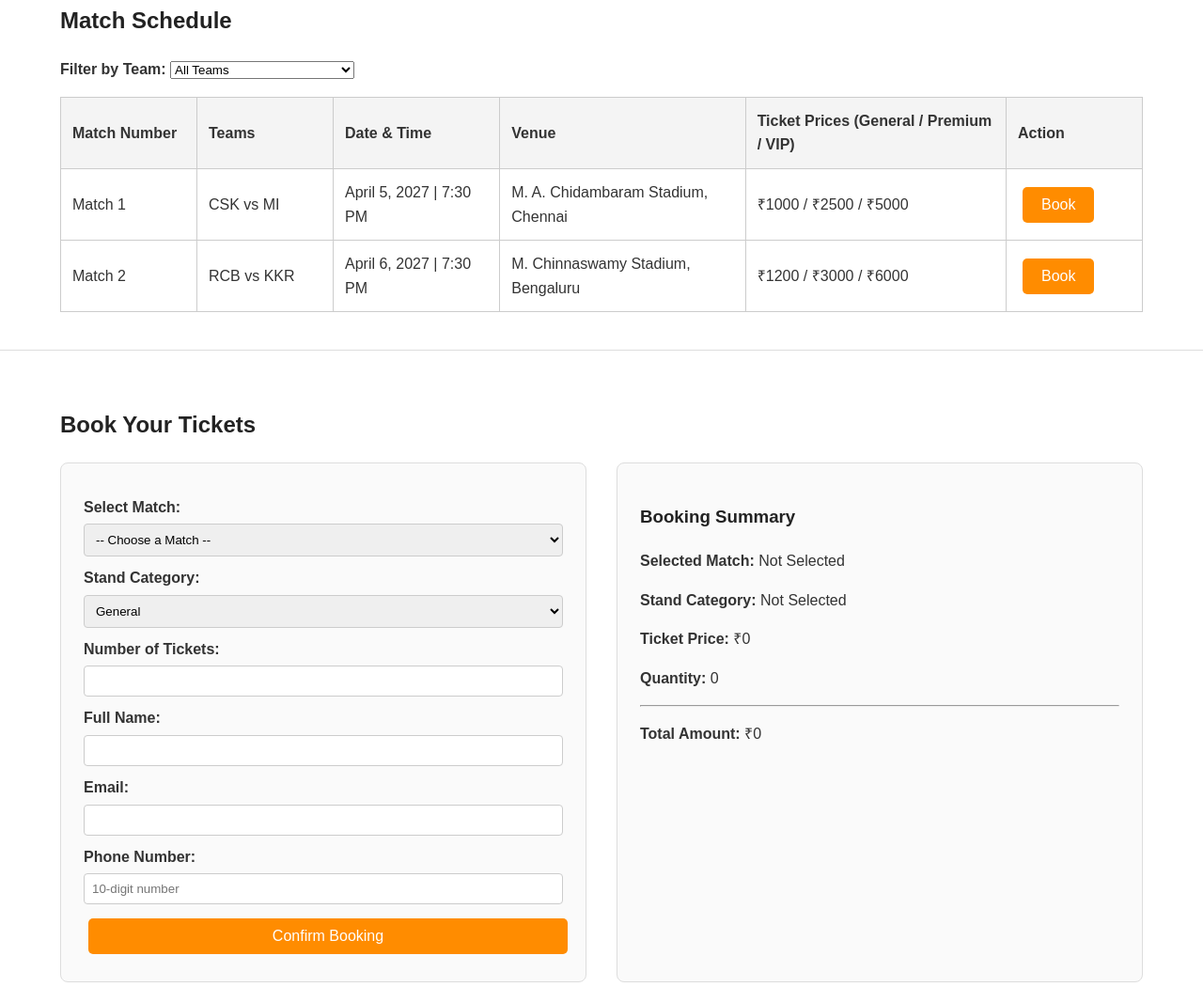
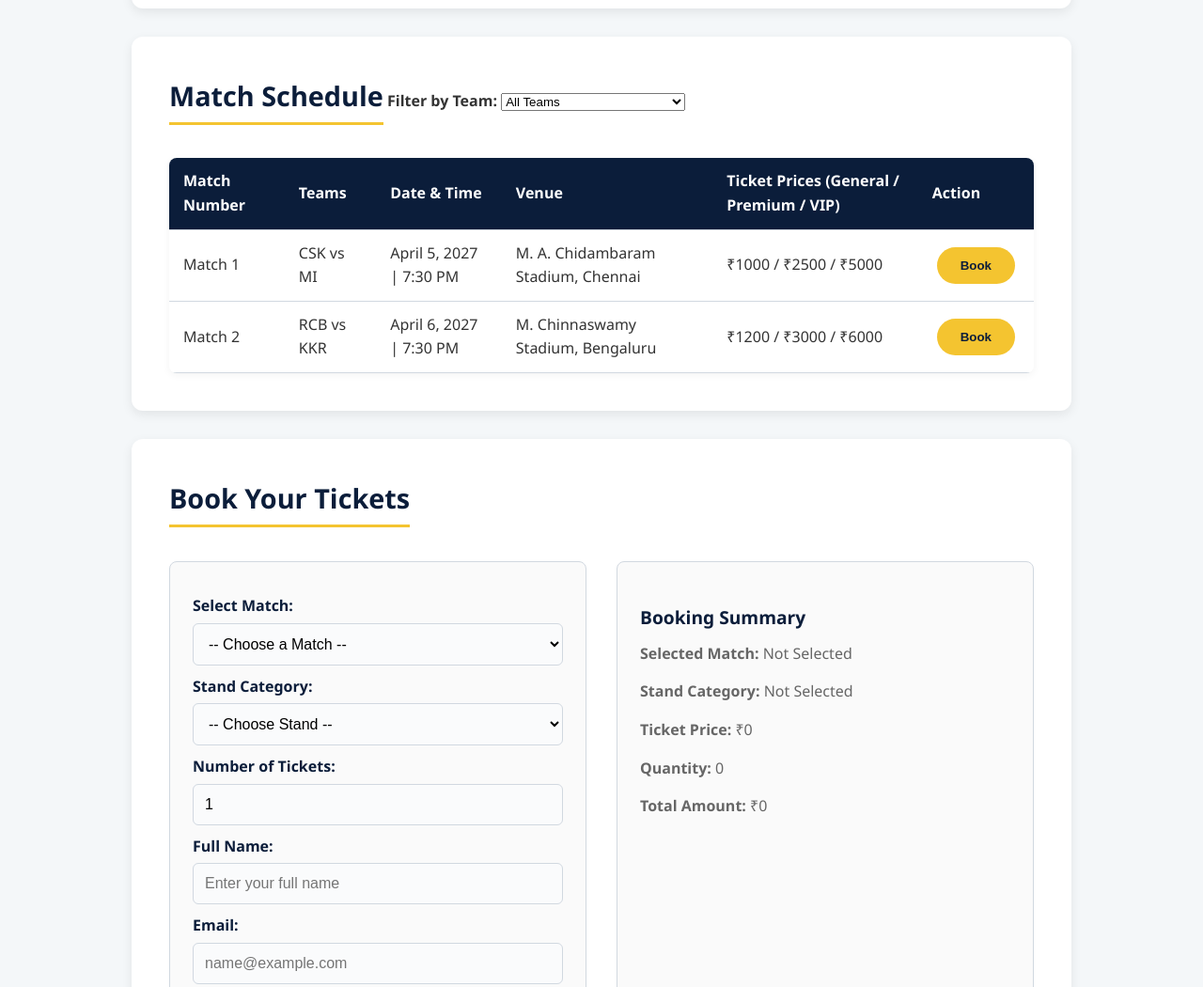
Before and after one commit to amoghavarshaAv/IPL-TICKET-BOOKING, a plain HTML site: page index.html in a window 1280 px wide. Shown: the part 960-2010 px from the top of the page at 94% size. Drawn offline with Linux system fonts and the light colour scheme.

Commit message:
Update complete IPL 2027 project code with fixed CSS reset and live JS summary

```diff
--- a/index.html
+++ b/index.html
@@ -3,38 +3,8 @@
 <head>
     <meta charset="UTF-8">
     <meta name="viewport" content="width=device-width, initial-scale=1.0">
-    <title>IPL Ticket Booking 2027</title>
-    <style>
-        /* Basic styling for responsiveness and layout */
-        body { font-family: Arial, sans-serif; margin: 0; padding: 0; line-height: 1.6; color: #333; }
-        header { background: #00008b; color: #fff; padding: 1rem 2rem; display: flex; justify-content: space-between; align-items: center; flex-wrap: wrap; }
-        nav a { color: #fff; margin-left: 15px; text-decoration: none; font-weight: bold; }
-        nav a:hover { text-decoration: underline; }
-        section { padding: 2.5rem 5%; border-bottom: 1px solid #ddd; }
-        h1, h2, h3 { color: #222; }
-
-        /* Banner Section */
-        #banner { background: linear-gradient(135deg, #f4f4f4, #e2e2e2); text-align: center; padding: 4rem 2rem; }
-        button { padding: 10px 20px; margin: 5px; background: #ff8c00; border: none; color: white; cursor: pointer; font-size: 1rem; border-radius: 5px; }
-        button:hover { background: #e07b00; }
-
-        /* Tables */
-        table { width: 100%; border-collapse: collapse; margin-top: 1rem; overflow-x: auto; display: block; }
-        th, td { border: 1px solid #ccc; padding: 12px; text-align: left; min-width: 120px; }
-        th { background: #f4f4f4; }
-
-        /* Booking Section */
-        .booking-container { display: flex; flex-wrap: wrap; gap: 2rem; margin-top: 1rem; }
-        .booking-form, .booking-summary { flex: 1; min-width: 300px; background: #fafafa; padding: 1.5rem; border: 1px solid #ddd; border-radius: 8px; }
-        form label { display: block; margin-top: 10px; font-weight: bold; }
-        form input, form select { width: 100%; padding: 8px; margin-top: 5px; border: 1px solid #ccc; border-radius: 4px; box-sizing: border-box; }
-
-        /* Guidelines Cards */
-        .cards { display: flex; gap: 1.5rem; flex-wrap: wrap; margin-top: 1rem; }
-        .card { flex: 1; min-width: 250px; background: #fff; padding: 1.5rem; border: 1px solid #ddd; border-radius: 8px; box-shadow: 0 2px 5px rgba(0,0,0,0.05); }
-
-        footer { background: #222; color: #fff; text-align: center; padding: 1.5rem; }
-    </style>
+    <title>IPL 2027 Ticket Booking</title>
+    <link rel="stylesheet" href="styles.css">
 </head>
 <body>
 
@@ -129,29 +99,30 @@
 
             <!-- Booking Form -->
             <div class="booking-form">
-                <form action="#" method="POST">
+                <form id="booking-form">
                     <label for="match-select">Select Match:</label>
                     <select id="match-select" name="match" required>
-                        <option value="">-- Choose a Match --</option>
-                        <option value="match1">Match 1: CSK vs MI</option>
-                        <option value="match2">Match 2: RCB vs KKR</option>
+                        <option value="" disabled selected>-- Choose a Match --</option>
+                        <option value="CSK vs MI">Match 1: CSK vs MI (Chennai)</option>
+                        <option value="RCB vs KKR">Match 2: RCB vs KKR (Bengaluru)</option>
                     </select>
 
-                    <label for="stand-category">Stand Category:</label>
-                    <select id="stand-category" name="stand" required>
-                        <option value="general">General</option>
-                        <option value="premium">Premium</option>
-                        <option value="vip">VIP</option>
+                    <label for="stand-select">Stand Category:</label>
+                    <select id="stand-select" name="stand" required>
+                        <option value="" disabled selected>-- Choose Stand --</option>
+                        <option value="General">General</option>
+                        <option value="Premium">Premium</option>
+                        <option value="VIP">VIP</option>
                     </select>
 
-                    <label for="ticket-count">Number of Tickets:</label>
-                    <input type="number" id="ticket-count" name="tickets" min="1" max="10" required>
+                    <label for="ticket-qty">Number of Tickets:</label>
+                    <input type="number" id="ticket-qty" name="tickets" min="1" max="10" value="1" required>
 
                     <label for="full-name">Full Name:</label>
-                    <input type="text" id="full-name" name="name" required>
+                    <input type="text" id="full-name" name="name" required placeholder="Enter your full name">
 
                     <label for="email-address">Email:</label>
-                    <input type="email" id="email-address" name="email" required>
+                    <input type="email" id="email-address" name="email" required placeholder="name@example.com">
 
                     <label for="phone-number">Phone Number:</label>
                     <input type="tel" id="phone-number" name="phone" pattern="[0-9]{10}" placeholder="10-digit number" required>
@@ -163,12 +134,12 @@
             <!-- Booking Summary Card -->
             <div class="booking-summary">
                 <h3>Booking Summary</h3>
-                <p><strong>Selected Match:</strong> <span id="summary-match">Not Selected</span></p>
-                <p><strong>Stand Category:</strong> <span id="summary-stand">Not Selected</span></p>
-                <p><strong>Ticket Price:</strong> ₹<span id="summary-price">0</span></p>
-                <p><strong>Quantity:</strong> <span id="summary-qty">0</span></p>
+                <p><strong>Selected Match:</strong> <span id="sum-match">Not Selected</span></p>
+                <p><strong>Stand Category:</strong> <span id="sum-stand">Not Selected</span></p>
+                <p><strong>Ticket Price:</strong> ₹<span id="sum-price">0</span></p>
+                <p><strong>Quantity:</strong> <span id="sum-qty">0</span></p>
                 <hr>
-                <p><strong>Total Amount:</strong> ₹<span id="summary-total">0</span></p>
+                <p><strong>Total Amount:</strong> ₹<span id="sum-total">0</span></p>
             </div>
 
         </div>
@@ -189,7 +160,6 @@
                 </tr>
             </thead>
             <tbody>
-                <!-- Empty table for future records -->
                 <tr>
                     <td colspan="6" style="text-align: center; color: #666;">No past bookings found.</td>
                 </tr>
@@ -220,6 +190,8 @@
     <footer>
         <p>&copy; 2027 IPL Ticket Booking. All Rights Reserved.</p>
     </footer>
+
+    <!-- JavaScript File -->
     <script src="app.js"></script>
 
 </body>
--- a/styles.css
+++ b/styles.css
@@ -26,7 +26,6 @@ body {
     padding-top: 80px; /* Space for fixed header */
 }
 
-/* Hide old HTML divider lines since CSS layout will space sections nicely */
 hr {
     display: none;
 }
@@ -47,7 +46,7 @@ header {
     box-shadow: 0 2px 10px rgba(0, 0, 0, 0.2);
 }
 
-header h1 {
+header h2 {
     font-size: 1.4rem;
     font-weight: 700;
     color: var(--accent-color);
@@ -106,7 +105,7 @@ ul li {
 }
 
 /* --- Hero (Banner) Section --- */
-section:nth-of-type(1) {
+#banner {
     background: linear-gradient(135deg, var(--primary-color), #1a365d);
     color: #ffffff;
     text-align: center;
@@ -114,31 +113,32 @@ section:nth-of-type(1) {
     margin-top: 20px;
 }
 
-section:nth-of-type(1) h1 {
+#banner h2 {
     font-size: 2.5rem;
     color: #ffffff;
     margin-bottom: 15px;
+    border-bottom: none;
 }
 
-section:nth-of-type(1) p {
+#banner p {
     color: #e2e8f0;
     font-size: 1.1rem;
     margin-bottom: 25px;
 }
 
-section:nth-of-type(1) a {
-    display: inline-block;
+#banner button, button {
     background-color: var(--accent-color);
     color: var(--primary-color);
     padding: 12px 25px;
     border-radius: 30px;
-    text-decoration: none;
+    border: none;
     font-weight: 700;
-    margin: 0 10px;
+    cursor: pointer;
+    margin: 0 5px;
     transition: background-color 0.3s ease, transform 0.2s ease;
 }
 
-section:nth-of-type(1) a:hover {
+#banner button:hover, button:hover {
     background-color: var(--accent-hover);
     transform: translateY(-2px);
 }
@@ -170,38 +170,34 @@ tr:hover {
     background-color: #f8fafc;
 }
 
-td a {
-    color: var(--primary-color);
-    background-color: var(--accent-color);
-    padding: 6px 14px;
-    border-radius: 4px;
-    text-decoration: none;
-    font-weight: 600;
-    display: inline-block;
-    transition: background 0.2s;
+/* --- Booking Section Layout --- */
+.booking-container {
+    display: flex;
+    flex-wrap: wrap;
+    gap: 2rem;
+    margin-top: 1rem;
 }
 
-td a:hover {
-    background-color: var(--accent-hover);
+.booking-form, .booking-summary {
+    flex: 1;
+    min-width: 300px;
+    background: #fafafa;
+    padding: 1.5rem;
+    border: 1px solid var(--border-color);
+    border-radius: 8px;
 }
 
-/* --- Form Styling --- */
-form {
-    display: grid;
-    gap: 15px;
-    max-width: 600px;
-    margin-top: 15px;
+form label {
+    display: block;
+    margin-top: 10px;
+    font-weight: 600;
+    color: var(--primary-color);
 }
 
-label {
-    font-weight: 600;
-    color: var(--primary-color);
-    margin-bottom: -10px;
-}
-
-select, input[type="text"], input[type="email"], input[type="tel"], input[type="number"] {
+form input, form select {
     width: 100%;
     padding: 12px;
+    margin-top: 5px;
     border: 1px solid var(--border-color);
     border-radius: 6px;
     font-size: 1rem;
@@ -209,13 +205,13 @@ select, input[type="text"], input[type="email"], input[type="tel"], input[type="
     transition: border-color 0.3s ease;
 }
 
-select:focus, input:focus {
+form input:focus, form select:focus {
     outline: none;
     border-color: var(--primary-color);
     background-color: #ffffff;
 }
 
-input[type="submit"] {
+button[type="submit"] {
     background-color: var(--primary-color);
     color: #ffffff;
     padding: 14px;
@@ -224,12 +220,31 @@ input[type="submit"] {
     font-size: 1rem;
     font-weight: 700;
     cursor: pointer;
+    width: 100%;
+    margin-top: 15px;
     transition: background-color 0.3s ease;
-    margin-top: 10px;
 }
 
-input[type="submit"]:hover {
+button[type="submit"]:hover {
     background-color: #1a365d;
+}
+
+/* --- Guidelines Cards --- */
+.cards {
+    display: flex;
+    gap: 1.5rem;
+    flex-wrap: wrap;
+    margin-top: 1rem;
+}
+
+.card {
+    flex: 1;
+    min-width: 250px;
+    background: #fff;
+    padding: 1.5rem;
+    border: 1px solid var(--border-color);
+    border-radius: 8px;
+    box-shadow: var(--shadow);
 }
 
 /* --- Footer --- */
```
Also changed, not shown: booking.html (+47 -0 lines).
